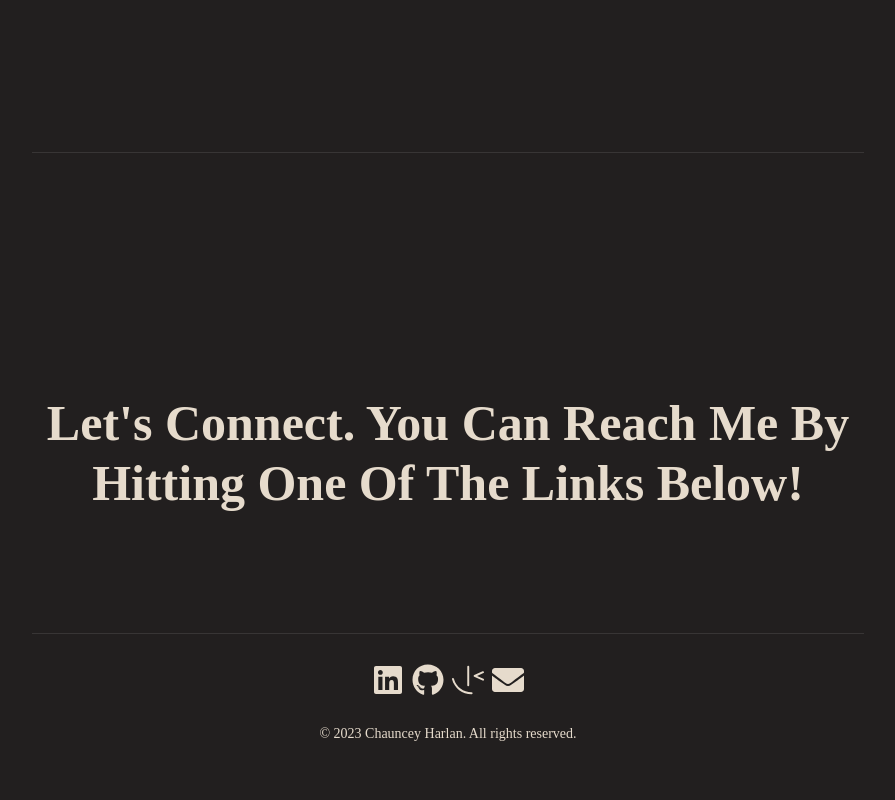
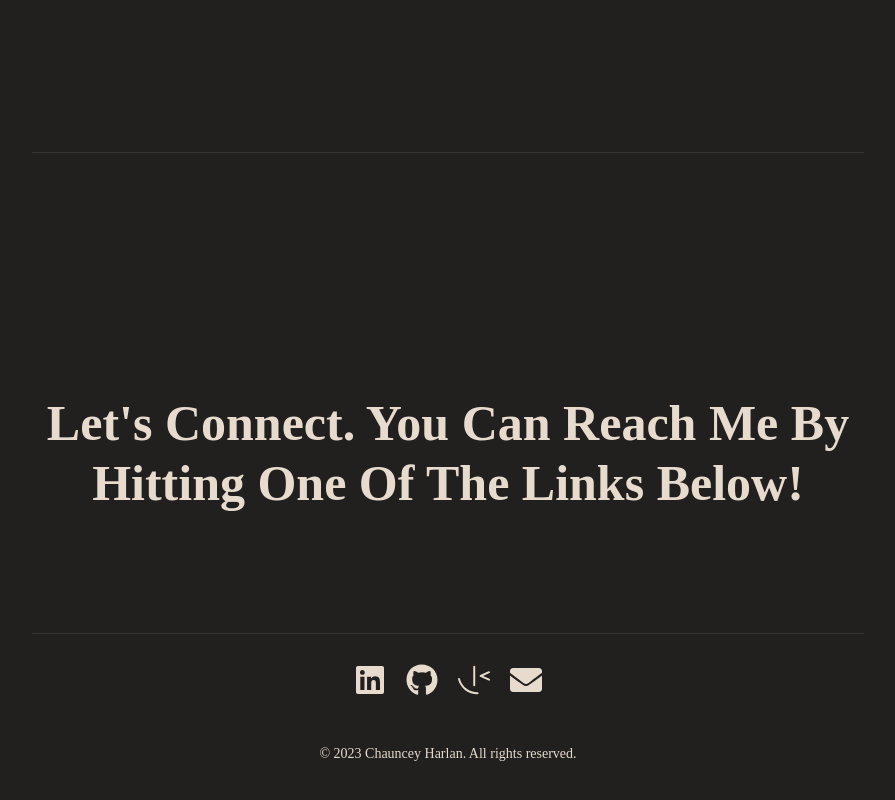
Before and after one commit to uxchar/char-portfolio, a Next.js app: page / in a window 1280 px wide. Shown: the part 2926-3726 px from the top of the page, without its empty margins (192-1087 px from the left). Built offline with nearby package versions, Linux system fonts and the light colour scheme; a web font is replaced by a local one.

Commit message:
added frontend mentor profile link to footer

```diff
--- a/components/footer.js
+++ b/components/footer.js
@@ -11,11 +11,12 @@ const Footer = () => (
   >
     <Divider orientation="horizontal" mb="30px" />
 
-    <Stack spacing={{ base: "4", md: "5" }}>
+    <Stack spacing={{ base: "6", md: "10" }}>
       <Stack
         justify={{ base: "center" }}
         direction={{ base: "column", md: "row" }}
         alignItems="center"
+        gap={5}
       >
         <a
           href="https://www.linkedin.com/in/chauncey-harlan-ux/"
```
